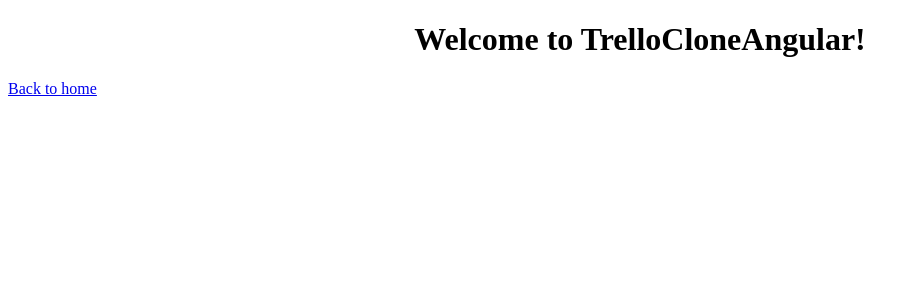
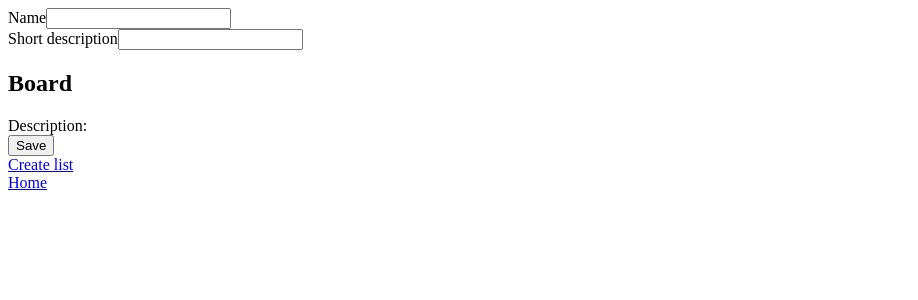
Before and after one commit to Engineering2018-PaJaMa/PAW, an Angular app in the folder TrelloCloneAngular/: page /board in a window 1280 px wide. Before the commit this address led to /. Shown: the top 300 px of the page, without its empty margins (0-918 px from the left). Built offline with nearby package versions, Linux system fonts and the light colour scheme.

Commit message:
Trello Board,list,card logic

```diff
--- a/TrelloCloneAngular/src/app/app.component.html
+++ b/TrelloCloneAngular/src/app/app.component.html
@@ -1,11 +1,5 @@
 <!--The content below is only a placeholder and can be replaced.-->
-<div style="text-align:center">
-  <h1>
-    Welcome to {{ title }}!
-  </h1>
-</div>
+
+
 
 <router-outlet></router-outlet>
-<div>
-<a routerLink="">Back to home</a>
-</div>
--- a/TrelloCloneAngular/src/app/app.component.ts
+++ b/TrelloCloneAngular/src/app/app.component.ts
@@ -6,5 +6,5 @@
   styleUrls: ['./app.component.css']
 })
 export class AppComponent {
-  title = 'TrelloCloneAngular';
+
 }
--- a/TrelloCloneAngular/src/app/board.ts
+++ b/TrelloCloneAngular/src/app/board.ts
@@ -1,4 +1,9 @@
 export class Board {
-    id: string;
     name: string;
+    desc: string;
+
+    constructor(name,desc){
+      this.name = name;
+      this.desc = desc;
+    }
   }
--- a/TrelloCloneAngular/src/app/board/board.component.html
+++ b/TrelloCloneAngular/src/app/board/board.component.html
@@ -1,4 +1,27 @@
+<form #heroForm="ngForm"></form>
+<div>
+    <label for="name">Name</label>
+    <input type="text" class="board" id="name" [(ngModel)]="name" name="name">
+</div>
+<div>
+    <label for="desc">Short description</label>
+    <input type="text" class="board" id="desc" [(ngModel)]="desc" name="desc">
+</div>
 
-<h2>{{board.name | uppercase}} Board</h2>
-<div><span>id: </span>{{board.id}}</div>
-<a routerLink="/list">Enter list</a>
+<h2>{{name | uppercase}} Board</h2>
+<div>
+    <span>Description: </span>
+</div>
+<div>
+    {{desc}}
+</div>
+
+<button (onClick)=addBoard(name.value,desc.value)>Save</button>
+
+
+<div>
+    <a routerLink="/list">Create list</a>
+</div>
+<div>
+    <a routerLink="">Home</a>
+</div>
--- a/TrelloCloneAngular/src/app/board/board.component.ts
+++ b/TrelloCloneAngular/src/app/board/board.component.ts
@@ -8,12 +8,18 @@
 })
 export class BoardComponent implements OnInit {
 
-  board: Board={
-    id:'Id for test board',
-    name:'First board'
-  };
+    boards: Array<Board>;
+    name:String;
+    desc:String;
 
-  constructor() { }
+  constructor() {
+    this.boards = [];
+   }
+
+   addBoard(new_name,new_desc){
+    let board = new Board(new_name,new_desc);
+    this.boards.push(board);
+  }
 
   ngOnInit() {
   }
--- a/TrelloCloneAngular/src/app/card/card.component.html
+++ b/TrelloCloneAngular/src/app/card/card.component.html
@@ -1,3 +1,6 @@
 <p>
   card works!
 </p>
+<div>
+    <a routerLink="/list">Back to list</a>
+</div>
--- /dev/null
+++ b/TrelloCloneAngular/src/app/home/home.component.html
@@ -0,0 +1,11 @@
+<div style="text-align:center">
+  <h1>
+    Welcome to {{ title }}!
+  </h1>
+</div>
+<div>
+  <a routerLink="board">Create new board</a>
+</div>
+<div>
+  {{board}}
+</div>
--- /dev/null
+++ b/TrelloCloneAngular/src/app/home/home.component.ts
@@ -0,0 +1,18 @@
+import { Component, OnInit } from '@angular/core';
+import { Board } from '../board';
+
+@Component({
+  selector: 'app-home',
+  templateUrl: './home.component.html',
+  styleUrls: ['./home.component.css']
+})
+export class HomeComponent implements OnInit {
+
+  title = 'TrelloCloneAngular';
+
+  constructor() { }
+
+  ngOnInit() {
+  }
+
+}
--- a/TrelloCloneAngular/src/app/list/list.component.html
+++ b/TrelloCloneAngular/src/app/list/list.component.html
@@ -4,3 +4,6 @@
 <div>
     <a routerLink="/card">Create Card</a>
 </div>
+<div>
+    <a routerLink="/board">Back to Board</a>
+</div>
```
Also changed, not shown: TrelloCloneAngular/src/app/app.module.ts (+7 -2 lines), TrelloCloneAngular/src/app/home/home.component.css (added), 1 other file (tests, documents, lock files or other folders).
